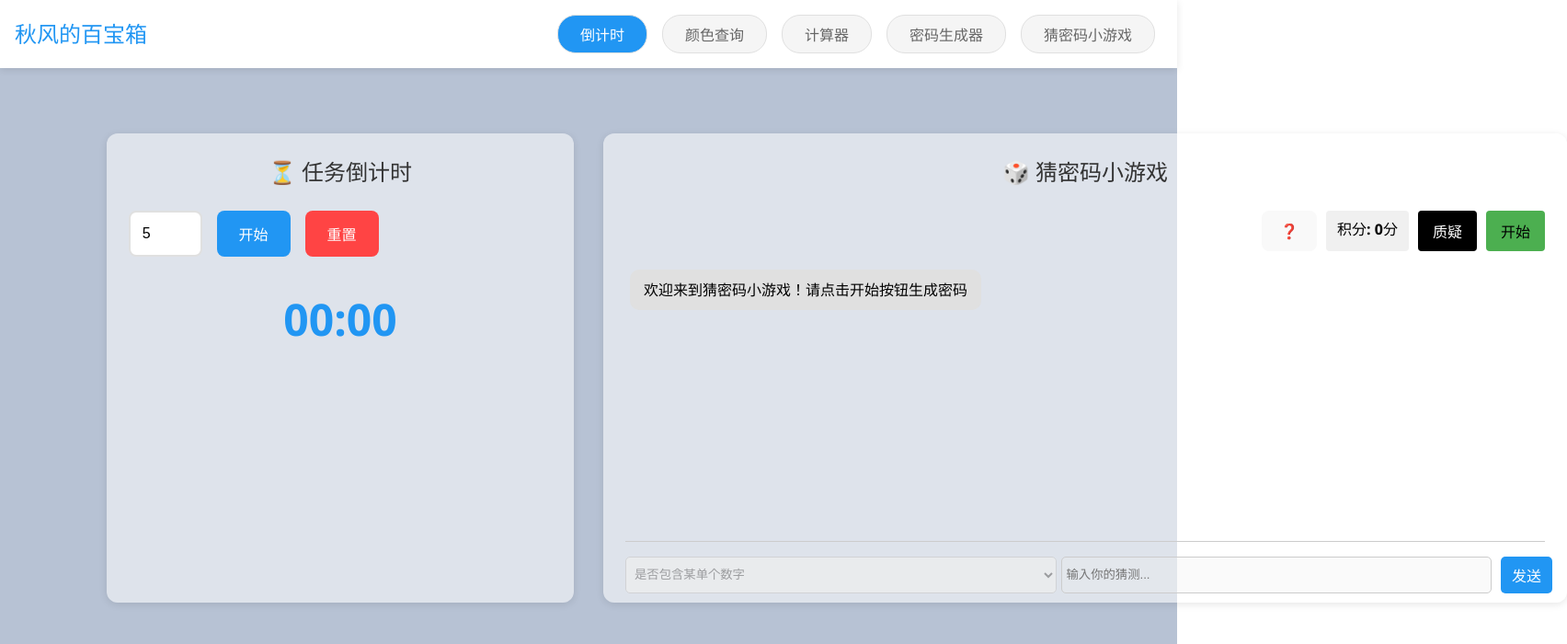
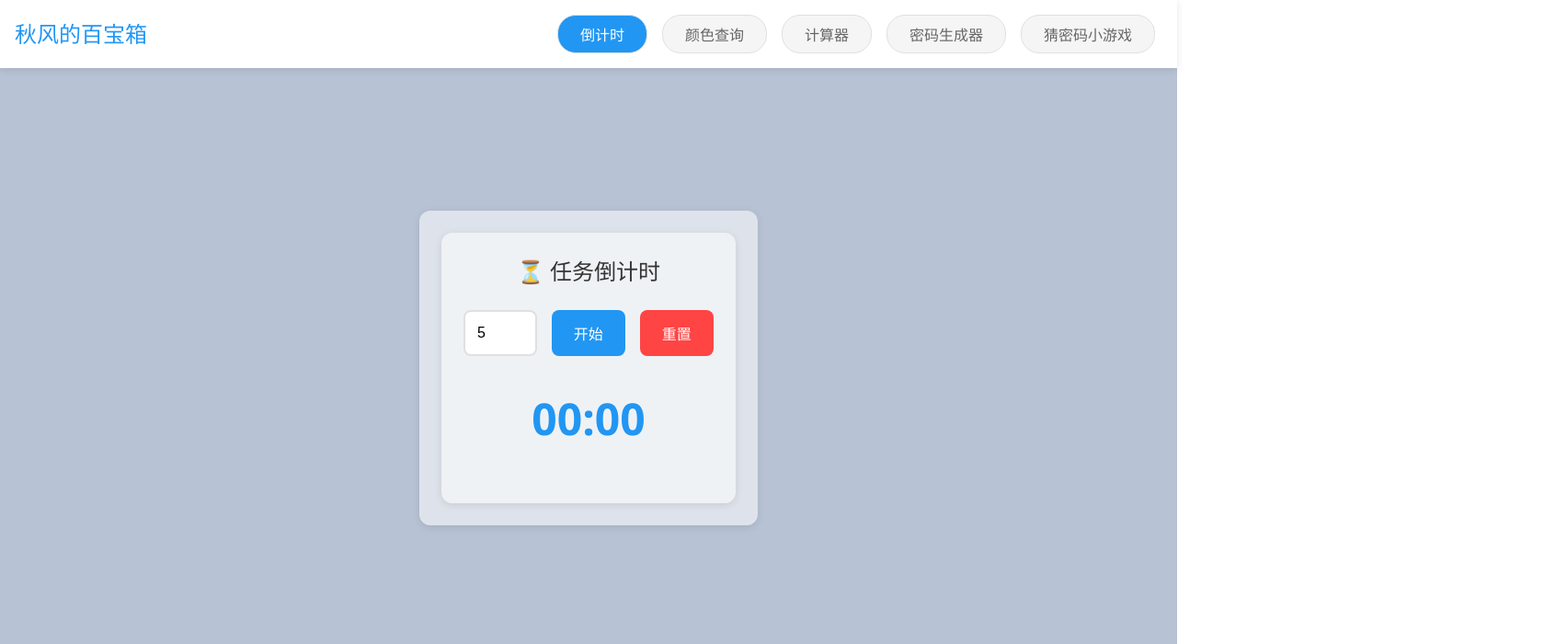
Before and after one commit to sfqy211/sfqyweb, a Vue app: page / in a window 1280 px wide. Shown: the top 700 px of the page at 92% size, 1704 px wide, since content can reach past the window. Built offline with nearby package versions, Linux system fonts and the light colour scheme.

Commit message:
修复功能显示问题

```diff
--- a/src/App.vue
+++ b/src/App.vue
@@ -2,11 +2,21 @@
   <Navbar :active-tab="activeTab" @tab-change="handleTabChange" />
 
   <main class="container">
-    <Timer v-show="activeTab === 'timer'" />
-    <ColorPicker v-show="activeTab === 'color'" />
-    <Calculator v-show="activeTab === 'calculator'" />
-    <PasswordGenerator v-show="activeTab === 'password'" />
-    <PasswordGame v-show="activeTab === 'whatPassword'" />
+    <div v-if="activeTab === 'timer'" class="card">
+      <Timer />
+    </div>
+    <div v-if="activeTab === 'color'" class="card">
+      <ColorPicker />
+    </div>
+    <div v-if="activeTab === 'calculator'" class="card">
+      <Calculator />
+    </div>
+    <div v-if="activeTab === 'password'" class="card">
+      <PasswordGenerator />
+    </div>
+    <div v-if="activeTab === 'whatPassword'" class="card">
+      <PasswordGame />
+    </div>
   </main>
 
   <Footer />
```
